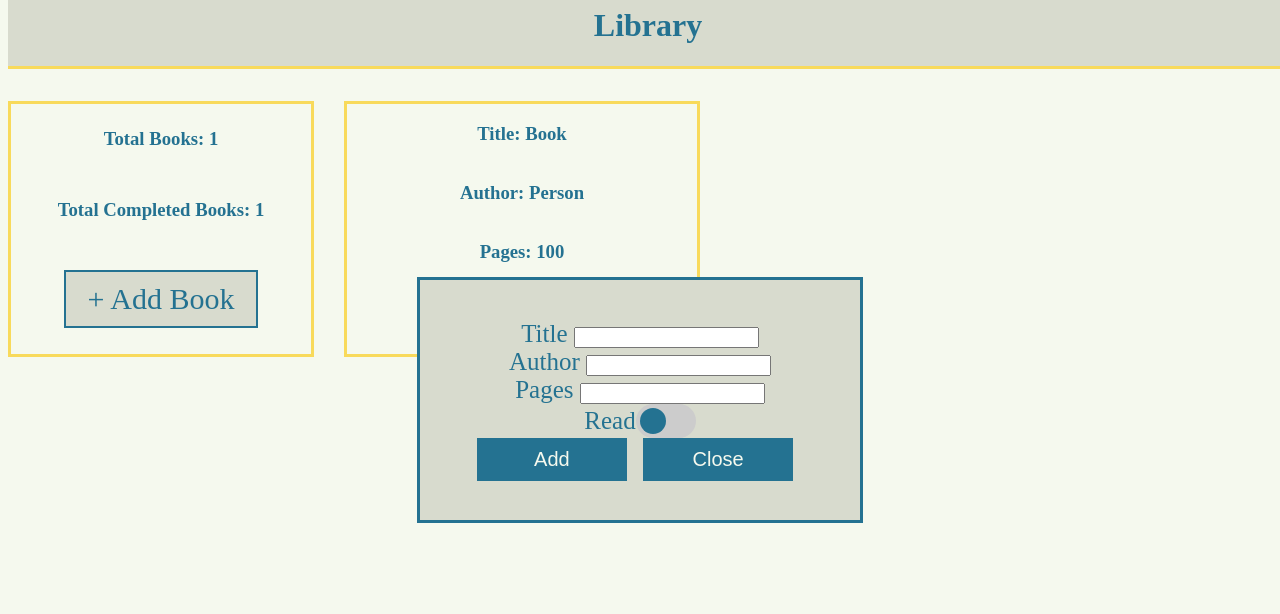
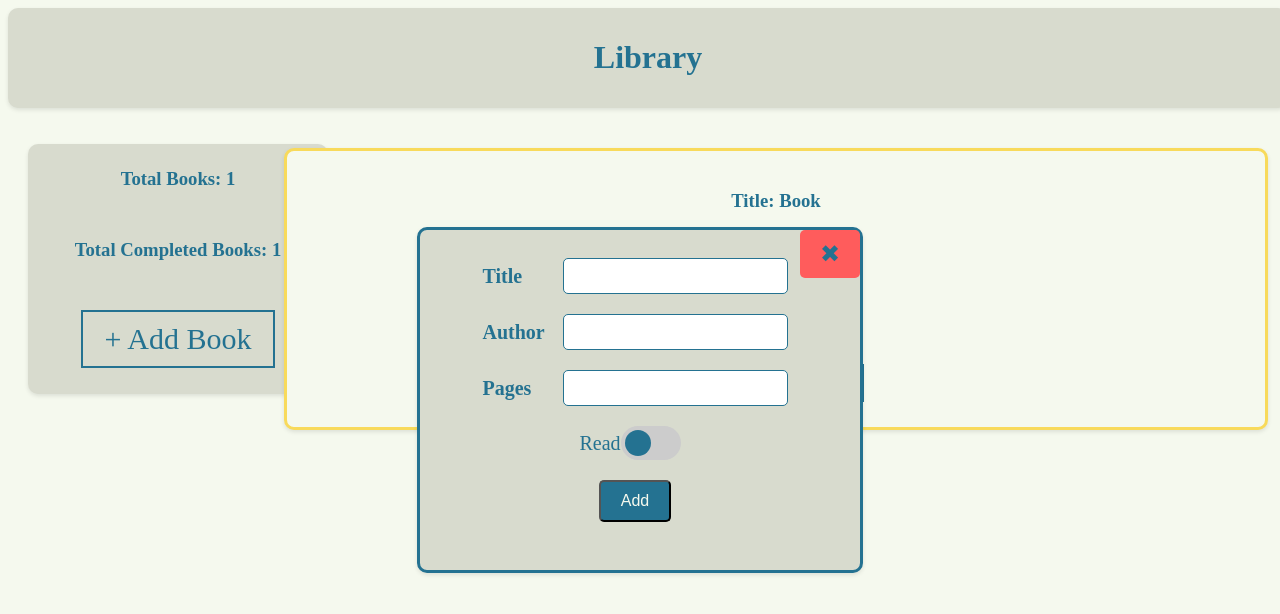
Before and after one commit to AznYan10/library, a plain HTML site: page index.html in a window 1280 px wide. Both pictures are taken after a click on the element "+ Add Book". Drawn offline with Linux system fonts and the light colour scheme.

Commit message:
header, sidebar, mainContent, and add-button had margin, border, and border radius added to it

```diff
--- a/index.html
+++ b/index.html
@@ -53,7 +53,7 @@
         </div>
         <div>
             <button class="add-button" type="button submit">Add</button>
-            <button class="close-button" type="button" >Close</button>
+            <button class="close-button" type="button">&#10006;</button>
         </div>
     </form>
 </body>
--- a/style.css
+++ b/style.css
@@ -17,15 +17,18 @@ body {
 
 .header {
     position: relative;
-    top: -22px;
     display: flex;
     justify-content: center;
     align-items: center;
-    border-bottom: solid;
     margin-bottom: 10px;
     background-color: var(--white1);
-    color: var(--yellow)
+    color: var(--yellow);
+    padding: 10px 0;
+    border-radius: 10px;
+    box-shadow: 0 2px 4px rgba(0, 0, 0, 0.1);
+    margin-bottom: 20px;
 }
+
 
 .header > h1 {
     color: var(--blue);
@@ -42,19 +45,26 @@ body {
 .left-main {
     display: flex;
     align-items: center;
+    padding: 20px;
+    border-radius: 10px;
+    margin-bottom: 20px;
 }
 
 .sidebar {
     height: 250px;
     width: 300px;
-    position: sticky;
+    position: fixed;
     display: flex;
     flex-direction: column;
-    border: solid;
-    justify-content:space-around;
+    justify-content: space-around;
     align-items: center;
     color: var(--yellow);
+    background-color: var(--white1);
+    border-radius: 10px;
+    box-shadow: 0 2px 4px rgba(0, 0, 0, 0.1);
+    margin-bottom: 20px;
 }
+
 
 .sidebar:hover {
     background-color: var(--white1);
@@ -67,15 +77,19 @@ body {
 .main-content {
     display: grid;
     grid-template-columns: repeat(auto-fit, minmax(300px, 1fr));
-    margin-left: 30px;
     gap: 25px;
+    padding: 20px;
 }
 
 .main-content > div {
     border: solid;
     border-color: var(--yellow);
-    width: 350px;
-    height: 200px;
+    min-height: 200px;
+    background-color: var(--white2);
+    border-radius: 10px;
+    padding: 20px;
+    box-shadow: 0 2px 4px rgba(0, 0, 0, 0.1);
+    transition: background-color 0.3s;
 }
 
 .books {
@@ -84,12 +98,17 @@ body {
     align-items: center;
     text-align: center;
     position: relative;
-    padding-bottom: 50px;
+    padding: 20px;
+    background-color: var(--white2);
+    border-radius: 10px;
+    box-shadow: 0 2px 4px rgba(0, 0, 0, 0.1);
+    transition: background-color 0.3s;
 }
 
 .books:hover {
     background-color: var(--white1);
 }
+
 
 .add {
     display: flex;
@@ -155,10 +174,32 @@ body {
     color: var(--blue);
     background-color: var(--white1);
     width: 400px;
-    height: 200px;
-    font-size: 25px;
+    height: 300px;
+    font-size: 20px;
     margin: 0;
     padding: 20px;
+    border-radius: 10px;
+    box-shadow: 0 2px 4px rgba(0, 0, 0, 0.1);
+}
+
+.add-form div {
+    display: flex;
+    align-items: center;
+    margin-bottom: 20px;
+}
+
+.add-form label {
+    width: 80px;
+    font-weight: bold;
+}
+
+.add-form input {
+    flex-grow: 1;
+    margin-right: 10px;
+    padding: 8px;
+    border: 1px solid var(--blue);
+    border-radius: 5px;
+    font-size: 16px;
 }
 
 .read-slider {
@@ -175,8 +216,8 @@ body {
 
 .switch input {
     opacity: 0;
-    width: 0;
-    height: 0;
+    width: 60px;
+    height: 34px;
 }
 
 .slider {
@@ -190,6 +231,7 @@ body {
     -webkit-transition: 0.4s;
     transition: 0.4s;
     border-radius: 34px;
+    width: 60px;
 }
 
 .slider:before {
@@ -215,21 +257,43 @@ input:checked + .slider:before {
     transform: translateX(26px);
 }
 
-.add-button, .close-button {
+.add-button,
+.close-button {
+    padding: 10px 20px;
+    font-size: 16px;
+    border-radius: 5px;
+    cursor: pointer;
+    transition: background-color 0.3s, transform 0.3s;
+}
+
+.add-button {
     background-color: var(--blue);
     color: var(--white2);
-    border: none;
-    padding: 10px 20px;
-    font-size: 20px;
-    cursor: pointer;
     margin-right: 10px;
-    width: 150px;
 }
 
-.add-button:hover, .close-button:hover {
-    background-color: var(--yellow);;
+.add-button:hover {
+    background-color: var(--yellow);
 }
 
-.add-button:active, .close-button:active {
+.add-button:active {
     transform: translateY(2px);
+    background-color: var(--white2);
+    color: var(--blue);
 }
+
+.close-button {
+    position: absolute;
+    top: 0px;
+    right: 0px;
+    font-size: 24px;
+    background-color: #ff5c5c;
+    color: var(--blue);
+    border: none;
+    border-radius: 5px;
+}
+
+.close-button:hover {
+    background-color: var(--blue);
+    color: var(--white2);
+}
```
